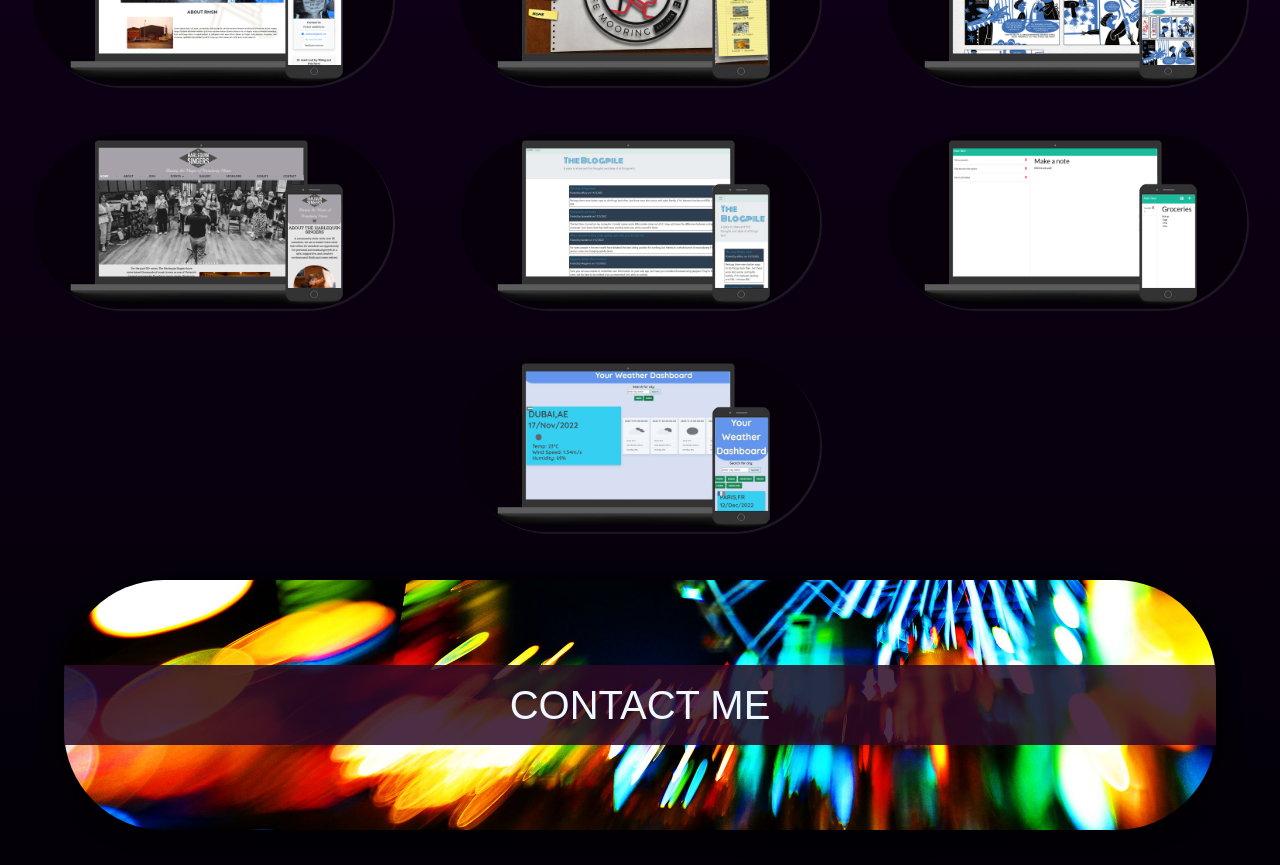
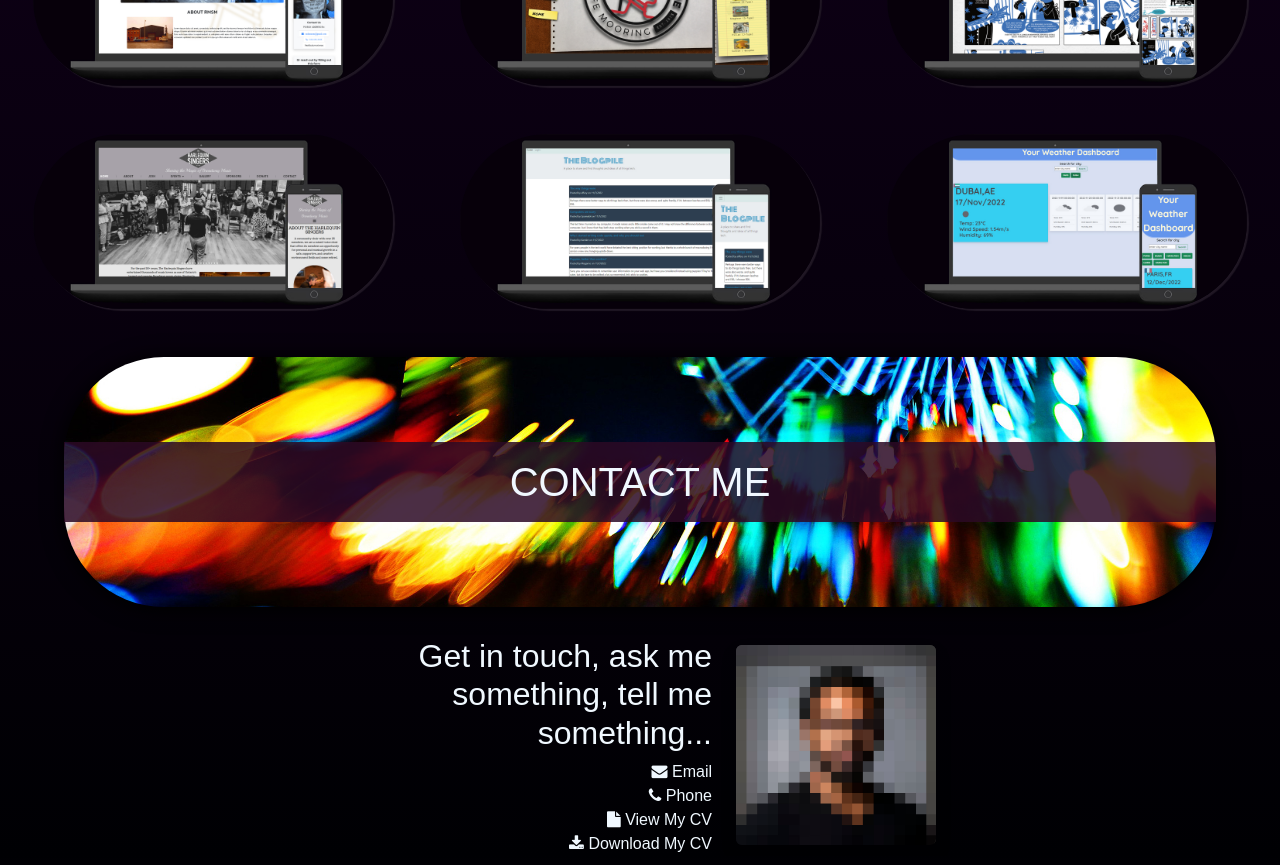
Before and after one commit to sashdc/pixelesque-webdesign, a React (Create React App) app: page / in a window 1280 px wide. Shown: the part 1940-2805 px from the top of the page. Built offline with nearby package versions, Linux system fonts and the light colour scheme; a web font is replaced by a local one.

Commit message:
removed note yard from projects

```diff
--- a/src/components/projectdata/projectdata.js
+++ b/src/components/projectdata/projectdata.js
@@ -111,16 +111,16 @@ export const projectData = [
     skills: "FullStack || MySQL || Express.js ",
   },
 
-  {
-    name: "The Note Yard",
-    description:
-      "A note taking app that saves notes from users which can be edited or deleted. ",
-    img: process.env.PUBLIC_URL + "/noteyard.jpg",
-    // img: "./sash-portfolio/noteyard.jpg",
-    github: "https://github.com/sashdc/The-note-book",
-    deployment: "https://the-note-yard.herokuapp.com/",
-    skills: "Express.js",
-  },
+  // {
+  //   name: "The Note Yard",
+  //   description:
+  //     "A note taking app that saves notes from users which can be edited or deleted. ",
+  //   img: process.env.PUBLIC_URL + "/noteyard.jpg",
+  //   // img: "./sash-portfolio/noteyard.jpg",
+  //   github: "https://github.com/sashdc/The-note-book",
+  //   deployment: "https://the-note-yard.herokuapp.com/",
+  //   skills: "Express.js",
+  // },
 
   {
     name: "The Weather Station",
```
